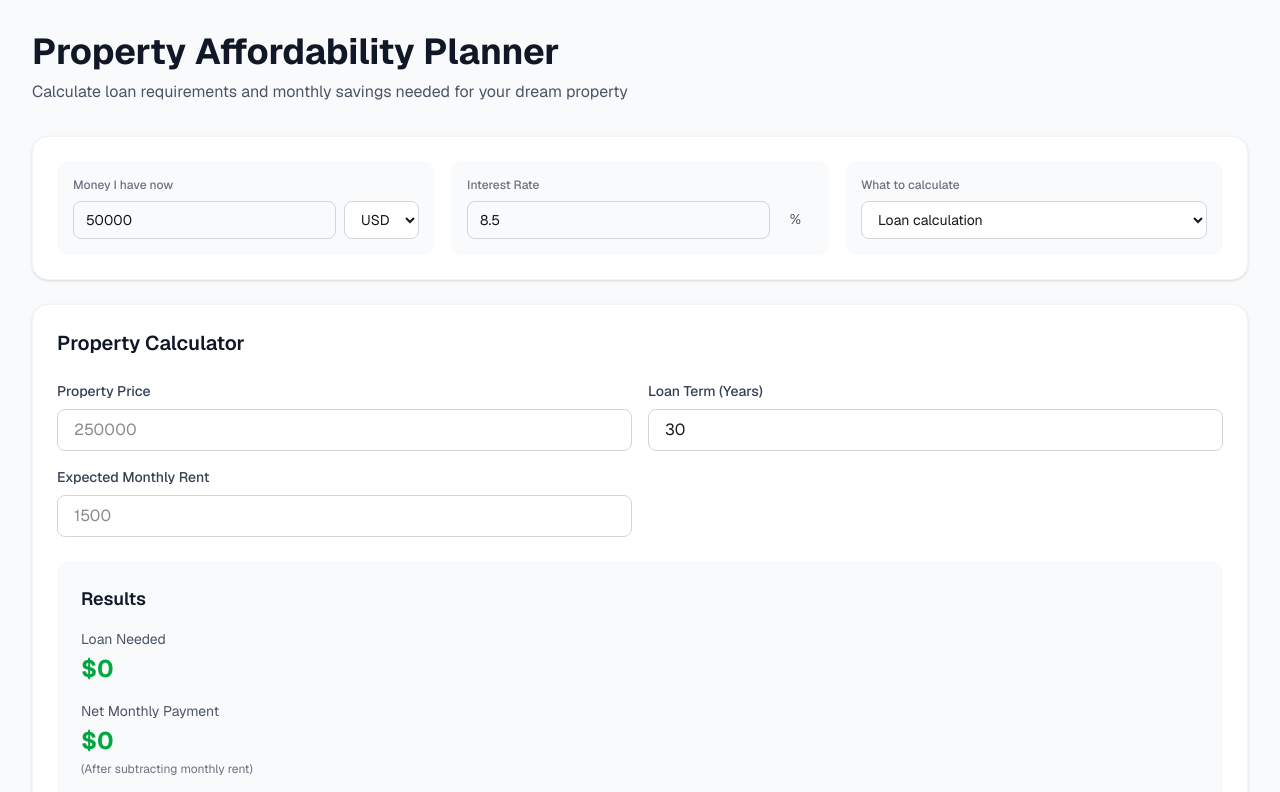
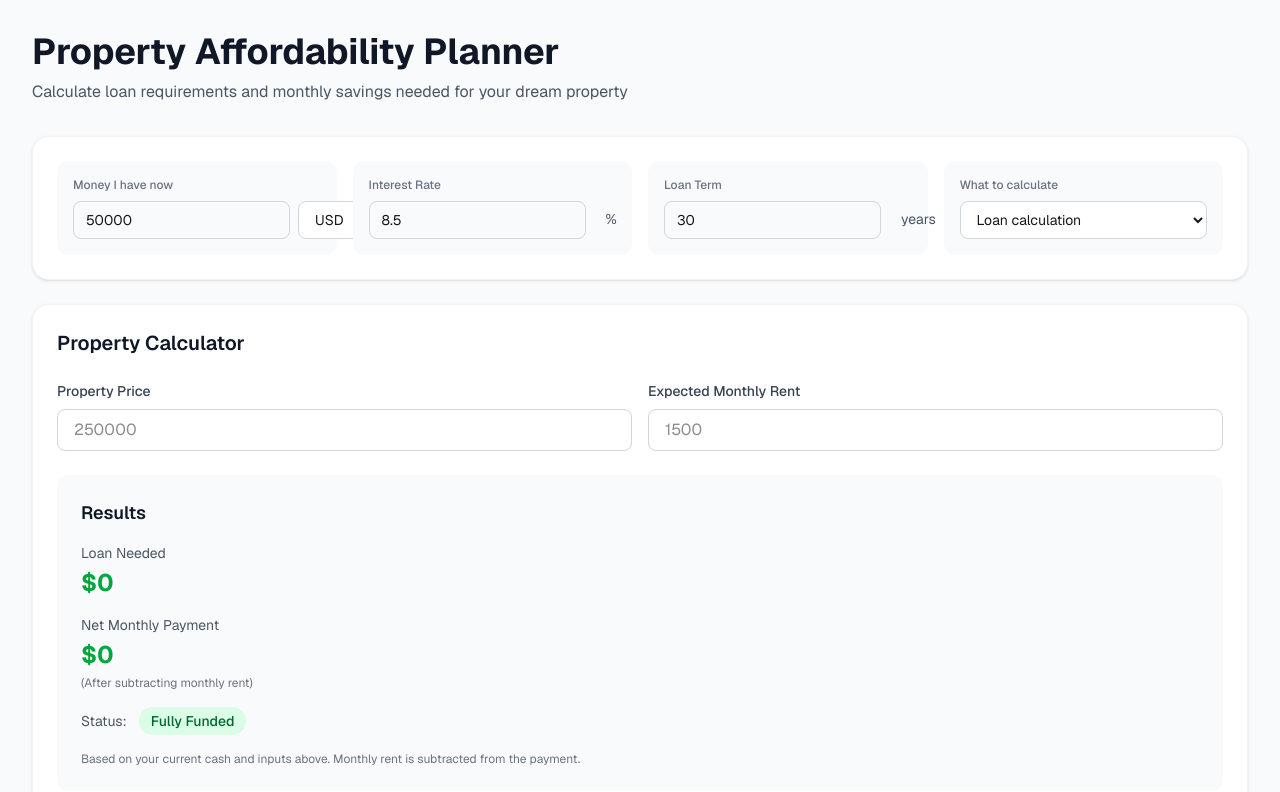
Before and after one commit to hostingbts/property-affordability-planner, a Next.js app: page / in a window 1280 px wide. Shown: the top 792 px of the page. Built offline with nearby package versions, Linux system fonts and the light colour scheme.

Commit message:
Add Loan Term to global settings in TopBar between Interest Rate and What to calculate

```diff
--- a/components/CalculatorPanel.tsx
+++ b/components/CalculatorPanel.tsx
@@ -9,7 +9,6 @@ import SavePropertyModal from "./SavePropertyModal";
 
 const DEFAULT_DRAFT: PropertyInputDraft = {
   price: 0,
-  termYears: 30,
   monthlyRent: 0,
 };
 
@@ -19,7 +18,7 @@ export default function CalculatorPanel() {
   const [propertyLink, setPropertyLink] = useState("");
   const [showSaveModal, setShowSaveModal] = useState(false);
 
-  const loanResult = calculateLoanMode(draft, settings.availableCash, settings.interestRate);
+  const loanResult = calculateLoanMode(draft, settings.availableCash, settings.interestRate, settings.loanTermYears);
   const savingResult = calculateSavingMode(
     draft,
     settings.availableCash,
@@ -28,7 +27,6 @@ export default function CalculatorPanel() {
 
   const isFormValid =
     draft.price > 0 &&
-    draft.termYears > 0 &&
     draft.monthlyRent >= 0;
 
   const getStatusColor = (status: string) => {
@@ -70,25 +68,6 @@ export default function CalculatorPanel() {
                 className="w-full px-4 py-2 border border-gray-300 rounded-lg focus:ring-2 focus:ring-green-500 focus:border-transparent"
                 placeholder="250000"
                 min="0"
-              />
-            </div>
-
-            <div>
-              <label className="block text-sm font-medium text-gray-700 mb-2">
-                Loan Term (Years)
-              </label>
-              <input
-                type="number"
-                value={draft.termYears || ""}
-                onChange={(e) =>
-                  setDraft({
-                    ...draft,
-                    termYears: Math.max(1, parseInt(e.target.value) || 30),
-                  })
-                }
-                className="w-full px-4 py-2 border border-gray-300 rounded-lg focus:ring-2 focus:ring-green-500 focus:border-transparent"
-                placeholder="30"
-                min="1"
               />
             </div>
 
--- a/components/PropertyDetailsDrawer.tsx
+++ b/components/PropertyDetailsDrawer.tsx
@@ -20,7 +20,6 @@ export default function PropertyDetailsDrawer({
   const [isEditing, setIsEditing] = useState(false);
   const [formData, setFormData] = useState({
     price: property.price,
-    termYears: property.termYears,
     monthlyRent: (property as any).monthlyRent || (property as any).extraCosts || 0, // Support migration from extraCosts
     title: property.title,
     link: property.link,
@@ -32,7 +31,8 @@ export default function PropertyDetailsDrawer({
   const loanResult = calculateLoanMode(
     isEditing ? formData : property,
     settings.availableCash,
-    settings.interestRate
+    settings.interestRate,
+    settings.loanTermYears
   );
   const savingResult = calculateSavingMode(
     isEditing ? formData : property,
@@ -56,7 +56,6 @@ export default function PropertyDetailsDrawer({
   const handleSave = () => {
     updateProperty(property.id, {
       price: formData.price,
-      termYears: formData.termYears,
       monthlyRent: formData.monthlyRent,
       title: formData.title,
       link: formData.link,
@@ -174,24 +173,12 @@ export default function PropertyDetailsDrawer({
               <label className="block text-sm font-medium text-gray-700 mb-2">
                 Loan Term (Years)
               </label>
-              {isEditing ? (
-                <input
-                  type="number"
-                  value={formData.termYears || ""}
-                  onChange={(e) =>
-                    setFormData({
-                      ...formData,
-                      termYears: Math.max(1, parseInt(e.target.value) || 30),
-                    })
-                  }
-                  className="w-full px-4 py-2 border border-gray-300 rounded-lg focus:ring-2 focus:ring-green-500 focus:border-transparent"
-                  min="1"
-                />
-              ) : (
-                <p className="text-lg font-semibold text-gray-900">
-                  {property.termYears} years
-                </p>
-              )}
+              <p className="text-lg font-semibold text-gray-900">
+                {settings.loanTermYears} years (Global Setting)
+              </p>
+              <p className="text-xs text-gray-500 mt-1">
+                Change this in the top bar settings
+              </p>
             </div>
 
             <div>
@@ -378,7 +365,6 @@ export default function PropertyDetailsDrawer({
                     setIsEditing(false);
                     setFormData({
                       price: property.price,
-                      termYears: property.termYears,
                       monthlyRent: (property as any).monthlyRent || (property as any).extraCosts || 0,
                       title: property.title,
                       link: property.link,
--- a/components/SavePropertyModal.tsx
+++ b/components/SavePropertyModal.tsx
@@ -102,7 +102,6 @@ export default function SavePropertyModal({
       images: formData.images.length > 0 ? formData.images : (formData.imageUrl ? [formData.imageUrl] : undefined),
       notes: formData.notes || undefined,
       price: draft.price,
-      termYears: draft.termYears,
       monthlyRent: draft.monthlyRent,
     });
 
--- a/components/SavedPropertiesList.tsx
+++ b/components/SavedPropertiesList.tsx
@@ -13,7 +13,7 @@ export default function SavedPropertiesList() {
   // Calculate results for all properties
   const propertiesWithResults = useMemo(() => {
     return properties.map((property) => {
-      const loanResult = calculateLoanMode(property, settings.availableCash, settings.interestRate);
+      const loanResult = calculateLoanMode(property, settings.availableCash, settings.interestRate, settings.loanTermYears);
       const savingResult = calculateSavingMode(property, settings.availableCash, 24);
       return { property, loanResult, savingResult };
     });
--- a/components/TopBar.tsx
+++ b/components/TopBar.tsx
@@ -8,7 +8,7 @@ export default function TopBar() {
 
   return (
     <div className="bg-white rounded-2xl shadow-sm border border-gray-100 p-4 md:p-6 mb-6">
-      <div className="grid grid-cols-1 md:grid-cols-3 gap-4">
+      <div className="grid grid-cols-1 md:grid-cols-2 lg:grid-cols-4 gap-4">
         {/* Money I have now */}
         <div className="bg-gray-50 rounded-xl p-4">
           <label className="block text-xs font-medium text-gray-500 mb-2">
@@ -63,6 +63,27 @@ export default function TopBar() {
           </div>
         </div>
 
+        {/* Loan Term */}
+        <div className="bg-gray-50 rounded-xl p-4">
+          <label className="block text-xs font-medium text-gray-500 mb-2">
+            Loan Term
+          </label>
+          <div className="flex gap-2">
+            <input
+              type="number"
+              value={settings.loanTermYears || ""}
+              onChange={(e) => {
+                const value = parseInt(e.target.value) || 0;
+                updateSettings({ loanTermYears: Math.max(1, value) });
+              }}
+              className="flex-1 px-3 py-2 border border-gray-300 rounded-lg focus:ring-2 focus:ring-green-500 focus:border-transparent text-sm"
+              placeholder="30"
+              min="1"
+            />
+            <span className="px-3 py-2 text-sm text-gray-600">years</span>
+          </div>
+        </div>
+
         {/* What to calculate */}
         <div className="bg-gray-50 rounded-xl p-4">
           <label className="block text-xs font-medium text-gray-500 mb-2">
--- a/context/AppContext.tsx
+++ b/context/AppContext.tsx
@@ -22,6 +22,7 @@ const STORAGE_KEYS = {
 const DEFAULT_SETTINGS: GlobalSettings = {
   availableCash: 50000,
   interestRate: 8.5,
+  loanTermYears: 30,
   mode: "loan",
   currency: "USD",
 };
--- a/lib/calculations.ts
+++ b/lib/calculations.ts
@@ -4,9 +4,10 @@ import { PropertyInput, GlobalSettings, LoanCalculationResult, SavingCalculation
  * Calculate loan mode results
  */
 export function calculateLoanMode(
-  property: PropertyInput | { price: number; monthlyRent: number; termYears: number },
+  property: PropertyInput | { price: number; monthlyRent: number },
   availableCash: number,
-  interestRate: number
+  interestRate: number,
+  loanTermYears: number
 ): LoanCalculationResult {
   const totalCost = property.price; // No extra costs, just the property price
   const loanNeeded = Math.max(0, totalCost - availableCash);
@@ -15,7 +16,7 @@ export function calculateLoanMode(
   let monthlyPayment = 0;
   if (loanNeeded > 0) {
     const monthlyRate = interestRate / 100 / 12;
-    const totalMonths = property.termYears * 12;
+    const totalMonths = loanTermYears * 12;
 
     if (monthlyRate === 0) {
       monthlyPayment = loanNeeded / totalMonths;
--- a/types/index.ts
+++ b/types/index.ts
@@ -8,6 +8,7 @@ export type SavingStatus = "Already Covered" | "Realistic" | "Aggressive";
 export interface GlobalSettings {
   availableCash: number;      // "Money I have now"
   interestRate: number;        // Annual interest rate %
+  loanTermYears: number;       // Loan term in years
   mode: CalculationMode;
   currency: Currency;
 }
@@ -19,7 +20,7 @@ export interface PropertyInput {
   imageUrl?: string;      // optional thumbnail (deprecated, use images array)
   images?: string[];      // array of image URLs from the ad
   price: number;          // total property price
-  termYears: number;      // loan term in years
+  termYears?: number;     // loan term in years (deprecated, use global setting)
   monthlyRent: number;    // expected monthly rent price
   notes?: string;         // optional notes
   createdAt: string;      // ISO date
@@ -28,7 +29,6 @@ export interface PropertyInput {
 // Temporary property input for calculator (not saved yet)
 export interface PropertyInputDraft {
   price: number;
-  termYears: number;
   monthlyRent: number;
 }
 
```
